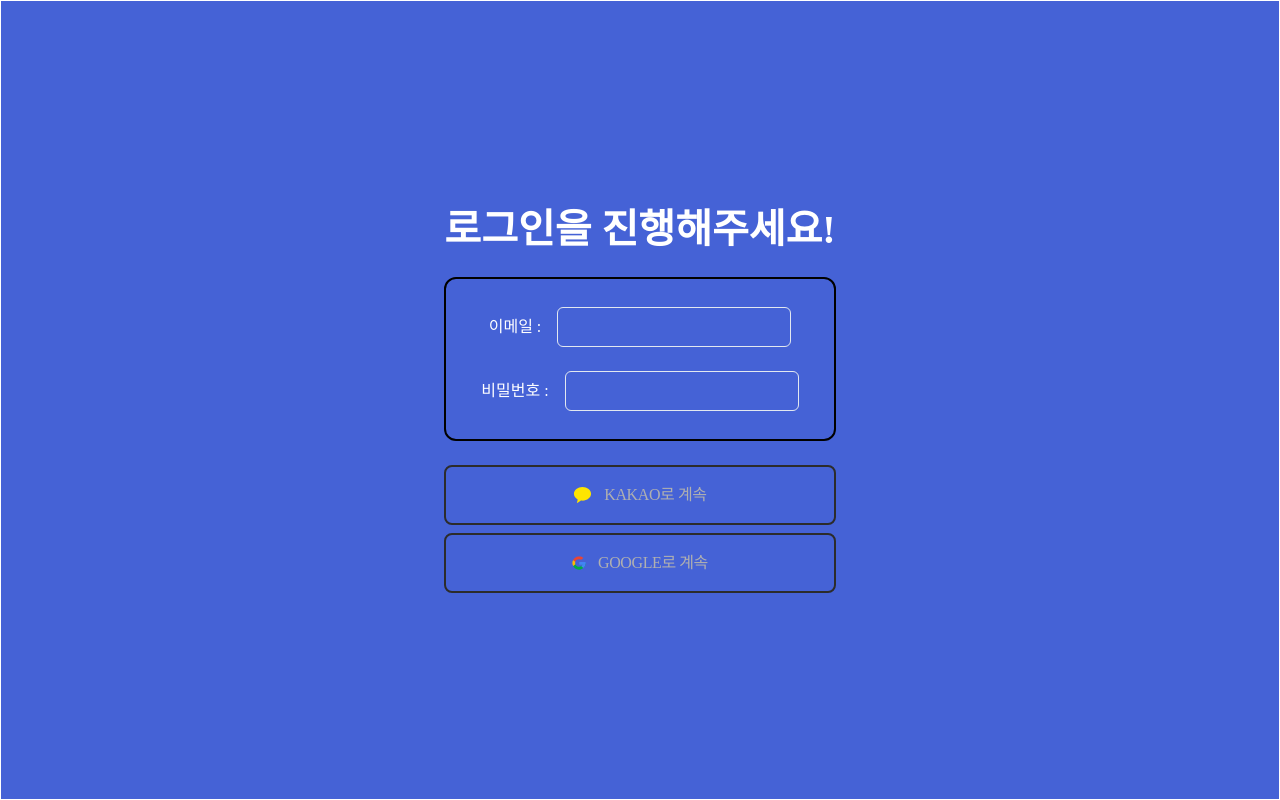
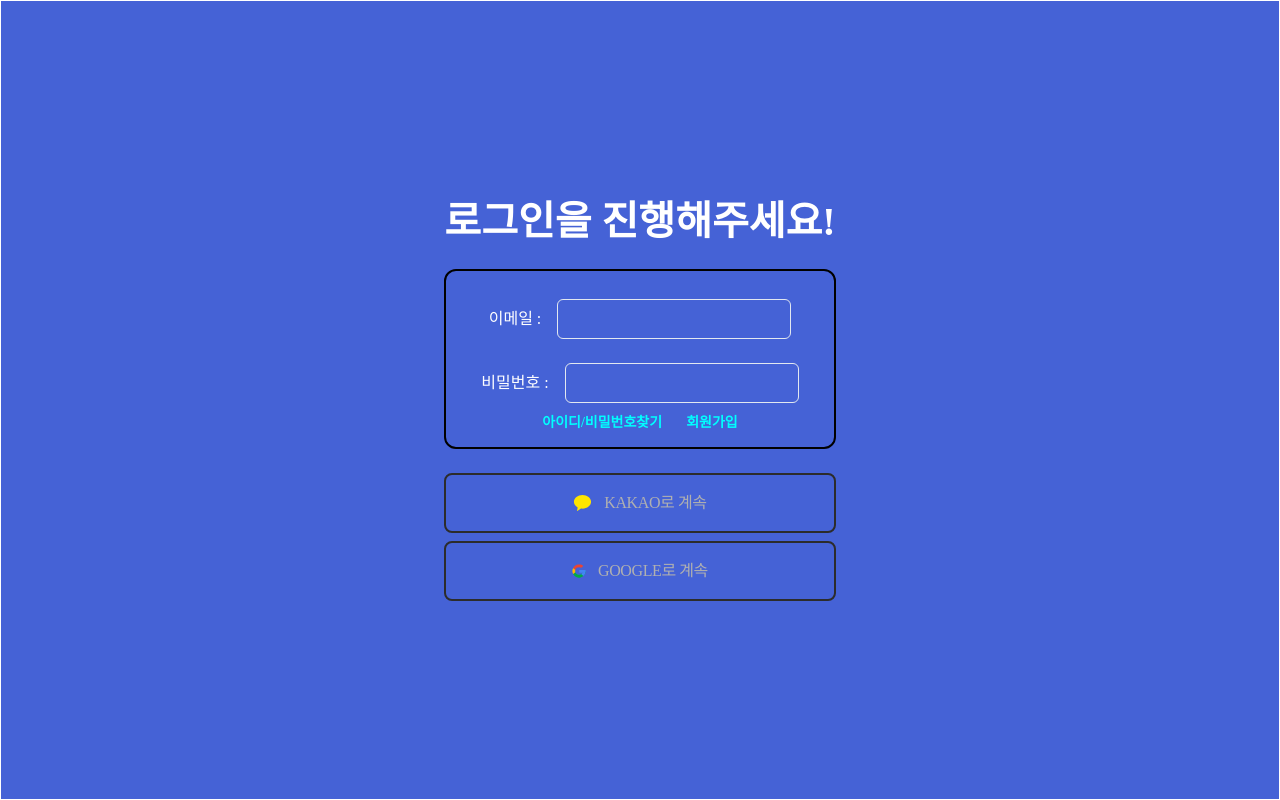
Before and after one commit to justin-supertree/let-s-football, a Next.js app: page / in a window 1280 px wide. Shown: the part 3200-4000 px from the top of the page. Built offline with nearby package versions, Linux system fonts and the light colour scheme; no server answers.

Commit message:
feat: site landing page

```diff
--- a/src/contents/SiteLanding.tsx
+++ b/src/contents/SiteLanding.tsx
@@ -1,4 +1,5 @@
 import React, { useState } from 'react';
+import Link from 'next/link';
 import styled from '@emotion/styled';
 import { useRouter } from 'next/router';
 import { Input } from '@chakra-ui/react';
@@ -120,13 +121,26 @@
   }
 `;
 
-const CustomButtom = styled(Button)`
+const CustomButton = styled(Button)`
   width: 100%;
   margin: 24px 0;
 `;
 
 const LogoutButton = styled(Button)`
   width: 100%;
+`;
+
+const SignInTextBlock = styled.div`
+  display: flex;
+  align-items: center;
+  justify-content: center;
+  gap: 24px;
+`;
+
+const SignInText = styled.p`
+  font-size: 14px;
+  font-family: 400;
+  color: aqua;
 `;
 
 const text = {
@@ -211,6 +225,11 @@
                   <p>비밀번호 :</p>
                   <Input />
                 </LoginInfoText>
+
+                <SignInTextBlock>
+                  <SignInText>아이디/비밀번호찾기</SignInText>
+                  <SignInText>회원가입</SignInText>
+                </SignInTextBlock>
               </EmailLoginBlock>
 
               <SocialLoginButtonBlock>
@@ -241,7 +260,10 @@
 
           {session && (
             <div>
-              <CustomButtom variant="solid">Team Locker</CustomButtom>
+              <CustomButton variant="solid">
+                <Link href="/activityHub">Team Locker</Link>
+              </CustomButton>
+
               <LogoutButton
                 variant="ghost"
                 onClick={() => setIsConfirmLogout(true)}
```
Also changed, not shown: src/pages/activityHub.tsx (added, +18 -0 lines).
